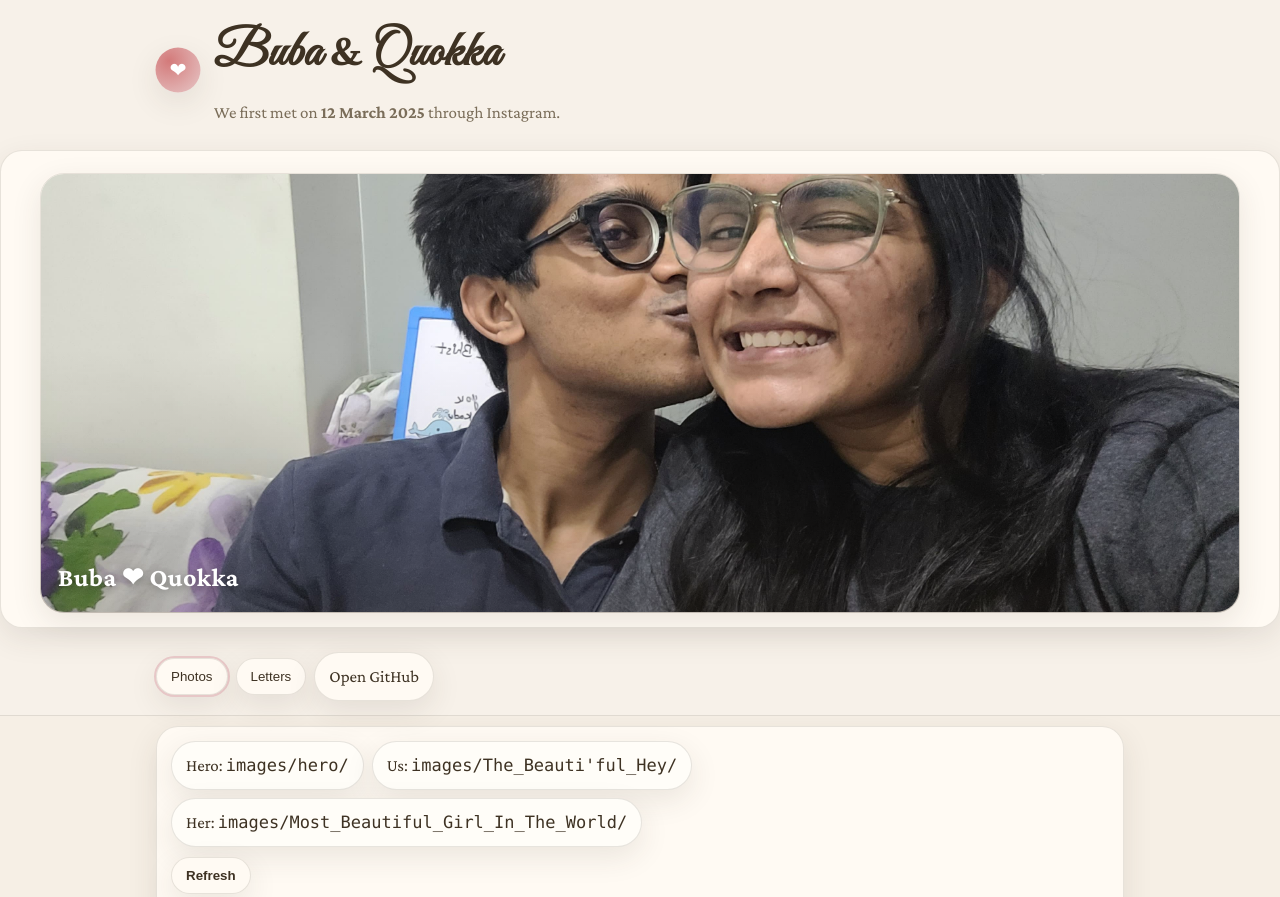
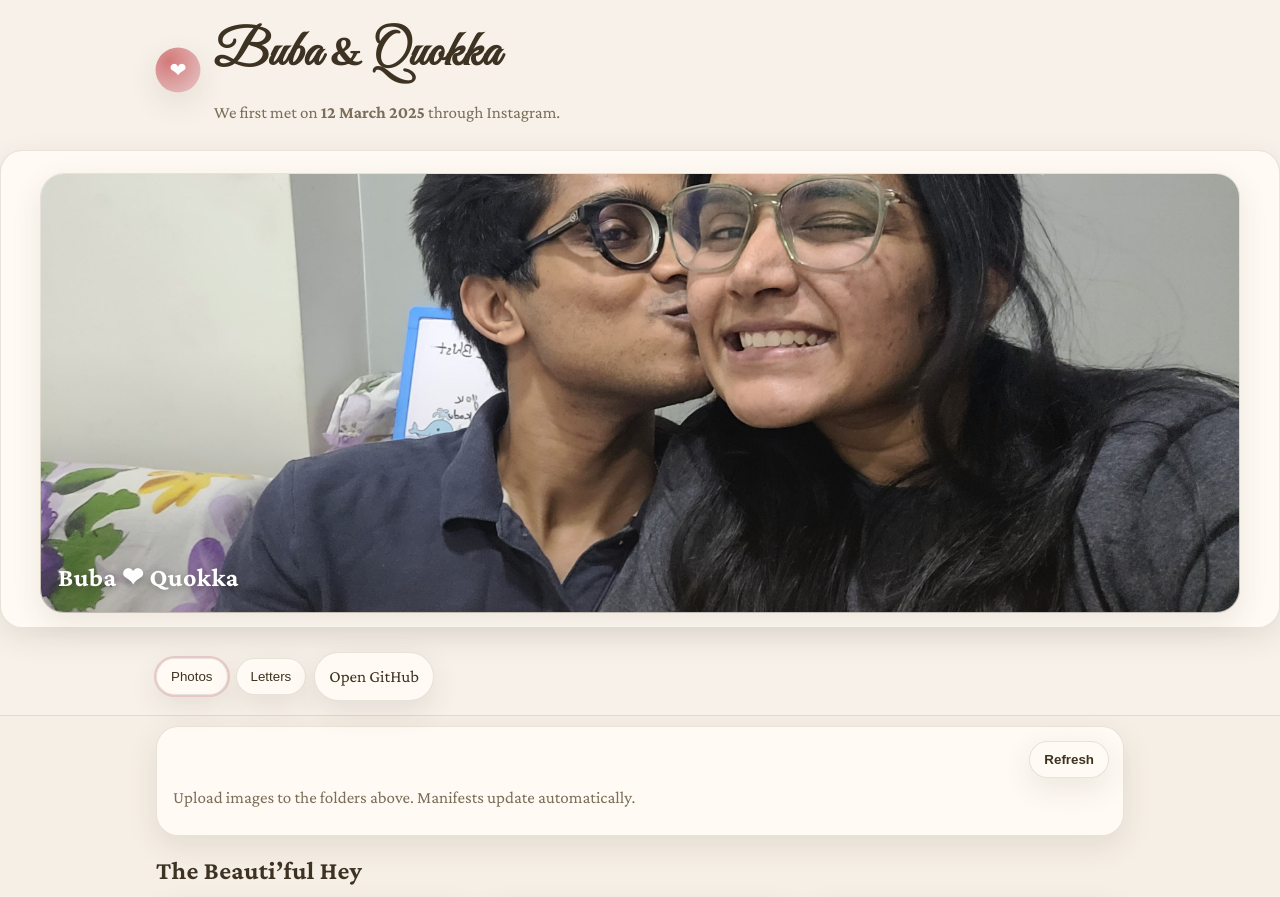
Before and after one commit to COOLDEEP-debug/BubaQuokka, a plain HTML site: page index.html in a window 1280 px wide. Shown: the top 897 px of the page. Drawn offline with nearby package versions, Linux system fonts and the light colour scheme; grey boxes are pictures that could not be loaded.

Commit message:
Clean up photo references in index.html
Removed unnecessary photo references from the toolbar.

```diff
--- a/index.html
+++ b/index.html
@@ -45,9 +45,7 @@
     <div class="card toolbar">
       <div class="toolbar-row">
         <div class="pillrow">
-          <span class="pill soft">Hero: <code>images/hero/</code></span>
-          <span class="pill soft">Us: <code>images/The_Beauti'ful_Hey/</code></span>
-           <span class="pill soft">Her: <code>images/Most_Beautiful_Girl_In_The_World/</code></span>
+
         </div>
         <div class="right">
           <button id="refreshPhotos" class="btn">Refresh</button>
```
